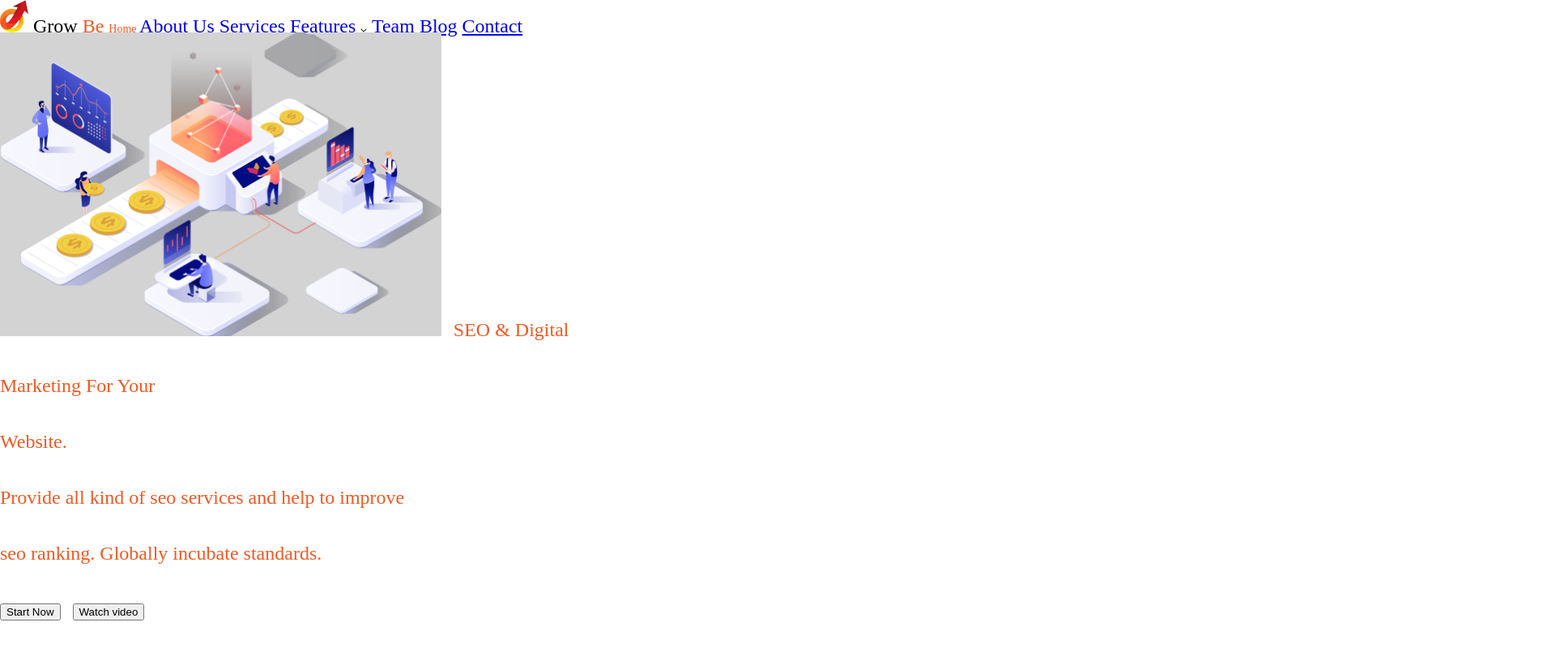
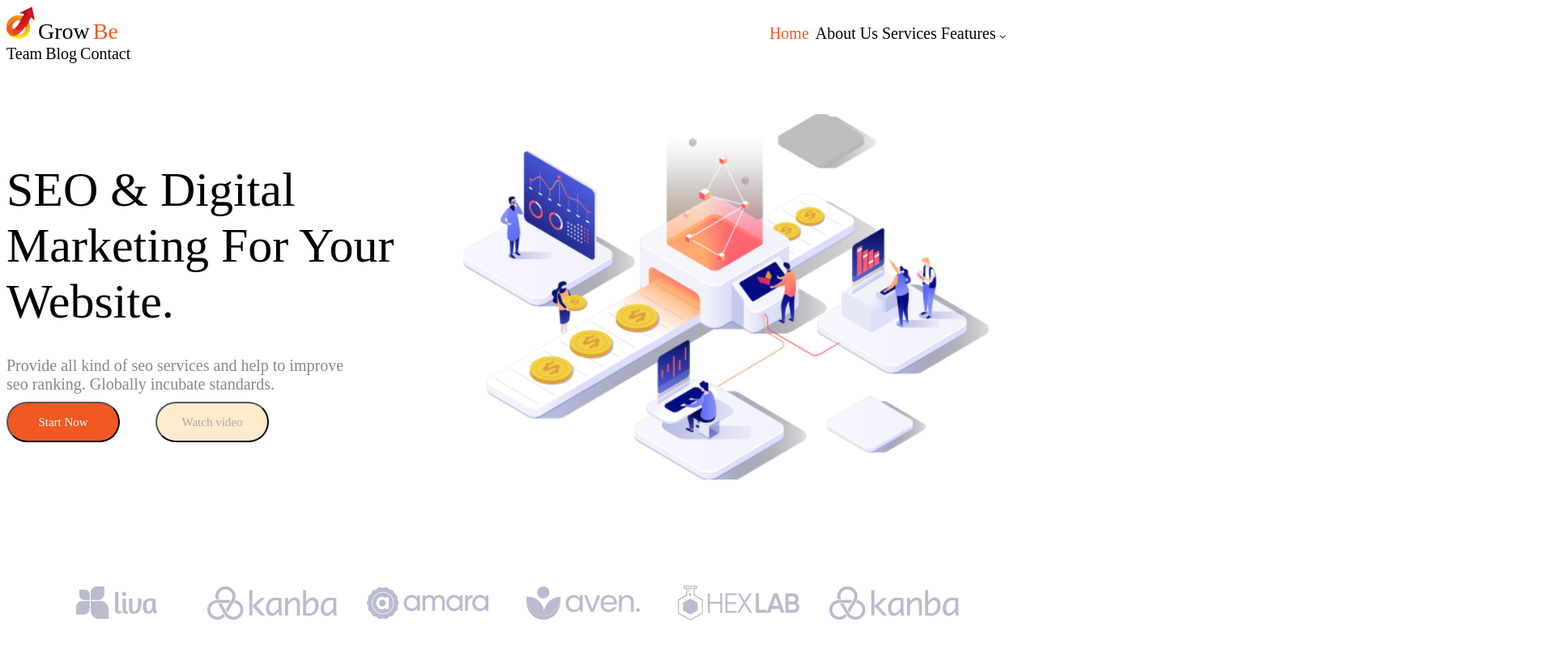
Before and after one commit to DenisStychynski/NewSite, a plain HTML site: page index.html in a window 1280 px wide. Shown: the top 800 px of the page at 81% size, 1920 px wide, since content can reach past the window. Drawn offline with Linux system fonts and the light colour scheme.

Commit message:
Сделали дз 4

```diff
--- a/style.css
+++ b/style.css
@@ -1,19 +1,21 @@
    * {
-    margin: 0;
-    padding: auto;
+       /* margin: auto;
+       padding: auto; */
    }
 
-body {
-    width: 1920px;
-    height: 700px;
+   .Rectangle6 {
+       /* width: 1319px;
+                    height: 928px; */
        flex-shrink: 0;
        background: #FFF;
    }
 
    .Rectangle7 {
-    width: 1016px;
-    height: 40px;
-    flex-shrink: 0;
+       /* width: 1289px;
+                    height: 114px; */
+   }
+
+   .image {
        color: #000;
        font-family: Gilroy-Bold;
        font-size: 24px;
@@ -22,17 +24,19 @@ body {
        line-height: normal;
    }
 
-.logo {
-    width: 35px;
-    height: 40px;
-    flex-shrink: 0;
-    background: url(<path-to-image>), lightgray 50% / cover no-repeat;
+   .Grow {
+       color: #000;
+       font-family: Gilroy-Bold;
+       font-size: 28px;
+       font-style: normal;
+       font-weight: 400;
+       line-height: normal;
    }
 
-span {
+   .be {
        color: #F25822;
        font-family: Gilroy-Bold;
-    font-size: 24px;
+       font-size: 28px;
        font-style: normal;
        font-weight: 400;
        line-height: normal;
@@ -41,50 +45,140 @@ span {
    .Home {
        color: #F25822;
        font-family: Gilroy-SemiBold;
-    font-size: 14px;
+       font-size: 20px;
        font-style: normal;
        font-weight: 400;
        line-height: normal;
+       text-decoration: none;
+       padding: 0em 3px 30px 800px
    }
 
-.Rectangle8 {
+   .About {
        color: #000;
        font-family: Gilroy-Medium;
-    font-size: 14px;
+       font-size: 20px;
        font-style: normal;
        font-weight: 400;
        line-height: normal;
+       text-decoration: none
    }
 
-.Rectangle9 {}
+   .Services {
+       color: #000;
+       font-family: Gilroy-Medium;
+       font-size: 20px;
+       font-style: normal;
+       font-weight: 400;
+       line-height: normal;
+       text-decoration: none
+   }
+
+   .Features {
+       color: #000;
+       font-family: Gilroy-Medium;
+       font-size: 20px;
+       font-style: normal;
+       font-weight: 400;
+       line-height: normal;
+       text-decoration: none
+   }
+
+   .Team {
+       color: #000;
+       font-family: Gilroy-Medium;
+       font-size: 20px;
+       font-style: normal;
+       font-weight: 400;
+       line-height: normal;
+       text-decoration: none
+   }
+
+   .Blog {
+       color: #000;
+       font-family: Gilroy-Medium;
+       font-size: 20px;
+       font-style: normal;
+       font-weight: 400;
+       line-height: normal;
+       text-decoration: none
+   }
+
+   .Contact {
+       color: #000;
+       font-family: Gilroy-Medium;
+       font-size: 20px;
+       font-style: normal;
+       font-weight: 400;
+       line-height: normal;
+       text-decoration: none
+   }
 
    .Rectangle10 {
+       /* width: 1274px;
+                    height: 536px; */
+   }
+
+   .png {
+       margin: flex-end;
+       width: 650.814px;
+       height: 450.843px;
+       flex-shrink: 0;
+       background: url(<path-to-image>), lightgray none / cover no-repeat;
+       float: right;
+       margin-top: 5%;
+       margin-right: 4%;
+   }
+
+   .Rectangle11 {
+       width: 589px;
+       height: 494px;
+   }
+
+   .SEO {
+       width: 589px;
+       height: 494px;
        color: #000;
        font-family: Gilroy-Bold;
        font-size: 60px;
        font-style: normal;
-    font-weight: 400;
+       font-weight: 500;
        line-height: normal;
+       position: absolute;
+       top: 25%;
    }
 
-.Rectangle11 {
+   .Prov {
        color: #888;
        font-family: Gilroy-Medium;
        font-size: 20px;
        font-style: normal;
        font-weight: 400;
        line-height: normal;
+       position: absolute;
+       top: 55%;
    }
 
-.Rectangle12 {}
+   .Rectangle12 {
+       /* width: 543px;
+                    height: 65px; */
+   }
 
-.Start {
+   .Rectangle13 {
+       /* width: 374px;
+                    height: 94px; */
+   }
+
+   .button {
        width: 140px;
        height: 50px;
        flex-shrink: 0;
        border-radius: 50px;
        background: #F25822;
-    box-shadow: 4px 4px 8px 0px rgba(242, 88, 34, 0.20);
+       position: absolute;
+       top: 62%;
+   }
+
+   .start {
        color: #FFF;
        font-family: Gilroy-Bold;
        font-size: 15px;
@@ -93,18 +187,87 @@ span {
        line-height: normal;
    }
 
-.Rectangle13 {}
+   .button1 {
+       width: 140px;
+       height: 50px;
+       flex-shrink: 0;
+       border-radius: 50px;
+       background: blanchedalmond;
+       position: absolute;
+       top: 62%;
+       left: 15%;
+   }
 
-.png {
-    width: 544.814px;
-    height: 374.843px;
-    flex-shrink: 0;
-    background: url(<path-to-image>), lightgray 50% / cover no-repeat;
+   .Watch {
+       color: #AAA;
+       font-family: Gilroy-Bold;
+       font-size: 15px;
+       font-style: normal;
+       font-weight: 400;
+       line-height: normal;
    }
 
    .Rectangle14 {
-    width: 1920px;
-    height: 243px;
+       /* width: 1240px;
+                    height: 188px; */
+   }
+
+   .img1 {
+       width: 160px;
+       height: 50px;
        flex-shrink: 0;
-    background: #FFF;
+       background: url(<path-to-image>), lightgray none / cover no-repeat;
+       position: absolute;
+       top: 90%;
+       left: 5%;
    }
+
+   .img2 {
+       width: 160px;
+       height: 50px;
+       flex-shrink: 0;
+       background: url(<path-to-image>), lightgray none / cover no-repeat;
+       position: absolute;
+       top: 90%;
+       left: 20%;
+   }
+
+   .img3 {
+       width: 160px;
+       height: 50px;
+       flex-shrink: 0;
+       background: url(<path-to-image>), lightgray none / cover no-repeat;
+       position: absolute;
+       top: 90%;
+       left: 35%;
+   }
+
+   .img4 {
+       width: 160px;
+       height: 50px;
+       flex-shrink: 0;
+       background: url(<path-to-image>), lightgray none / cover no-repeat;
+       position: absolute;
+       top: 90%;
+       left: 50%;
+   }
+
+   .img5 {
+       width: 160px;
+       height: 50px;
+       flex-shrink: 0;
+       background: url(<path-to-image>), lightgray none / cover no-repeat;
+       position: absolute;
+       top: 90%;
+       left: 65%;
+   }
+
+   .img6 {
+       width: 160px;
+       height: 50px;
+       flex-shrink: 0;
+       background: url(<path-to-image>), lightgray none / cover no-repeat;
+       position: absolute;
+       top: 90%;
+       left: 80%;
+   }
```
Lines whose indentation alone changed are shown as unchanged.
